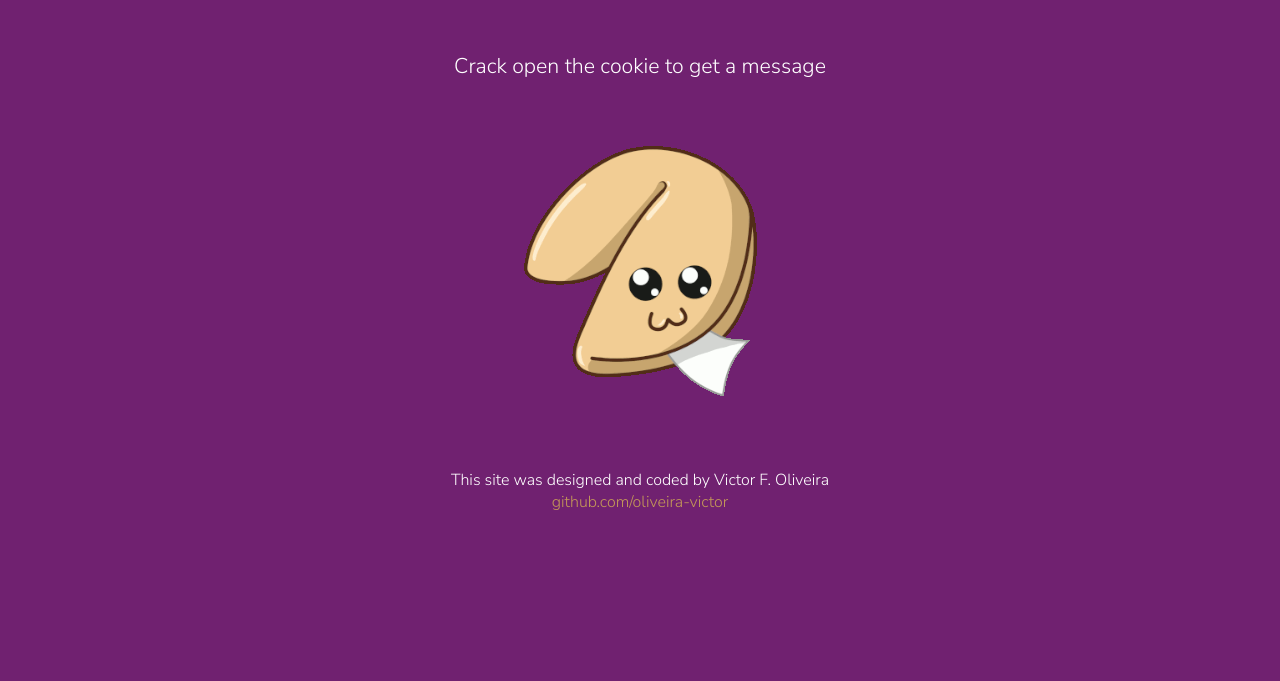
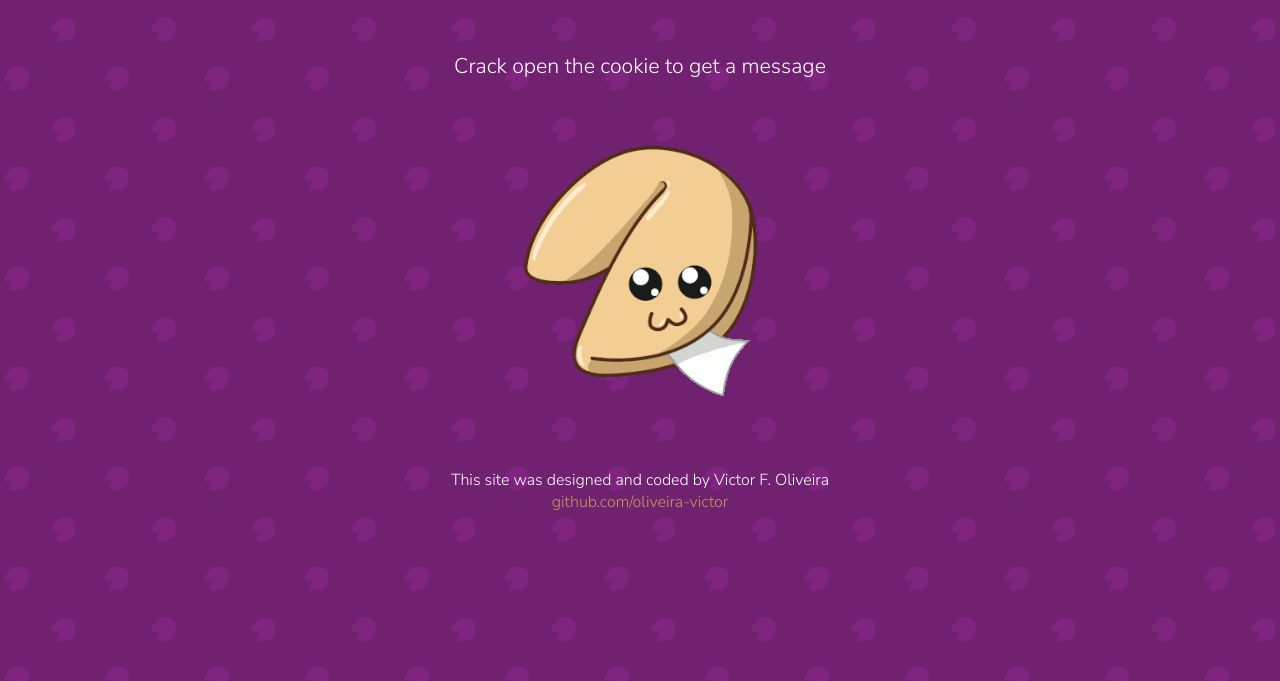
Before and after one commit to oliveira-victor/fortune_cookies, a plain HTML site: page index.html in a window 1280 px wide. Shown: the part 119-800 px from the top of the page. Drawn offline with Linux system fonts and the light colour scheme.

Commit message:
add: background pattern img

```diff
--- a/styles/style.css
+++ b/styles/style.css
@@ -12,6 +12,7 @@ html {
 body {
     font-size: 16pt;
     background-color: #702170;
+    background-image: url(../images/bg3.png);
     color: #fff;
 }
 
```
Also changed, not shown: images/bg3.png (added).
